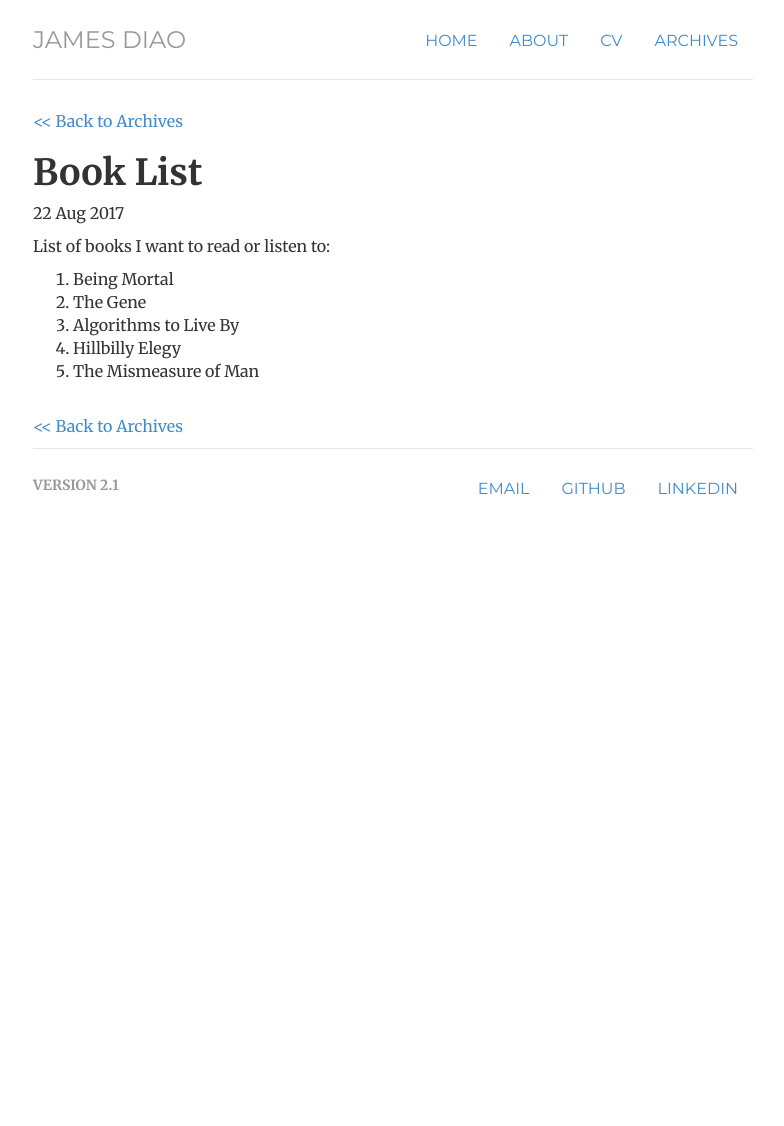
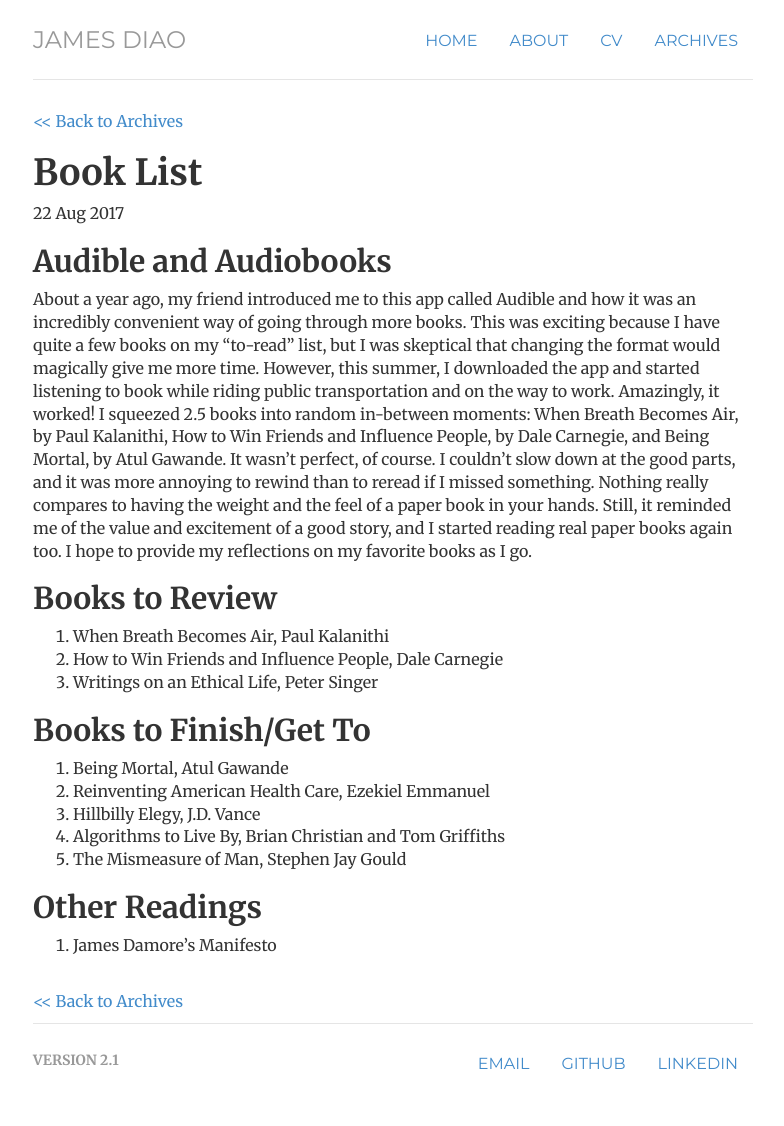
Before and after one commit to WENWENYU/jamesdiao.github.io, a Jekyll site: the page built from _posts/2017-08-22-book-list.md, in a window 1280 px wide. Shown: the whole page, without its empty margins (247-1031 px from the left). Built offline with Jekyll 4.4.1, drawn with Linux system fonts in a browser that asks for light colours; before the commit the page ends 900 px from its top, so only the background shows below that.

Commit message:
Added answers for book list and 36 questions

```diff
--- a/_posts/2017-08-22-book-list.md
+++ b/_posts/2017-08-22-book-list.md
@@ -4,10 +4,21 @@ title: "Book List"
 date: 2017-08-22
 ---
 
-List of books I want to read or listen to:
+## Audible and Audiobooks
+About a year ago, my friend introduced me to this app called Audible and how it was an incredibly convenient way of going through more books. This was exciting because I have quite a few books on my "to-read" list, but I was skeptical that changing the format would magically give me more time. However, this summer, I downloaded the app and started listening to book while riding public transportation and on the way to work. Amazingly, it worked! I squeezed 2.5 books into random in-between moments: When Breath Becomes Air, by Paul Kalanithi, How to Win Friends and Influence People, by Dale Carnegie, and Being Mortal, by Atul Gawande. It wasn't perfect, of course. I couldn't slow down at the good parts, and it was more annoying to rewind than to reread if I missed something. Nothing really compares to having the weight and the feel of a paper book in your hands. Still, it reminded me of the value and excitement of a good story, and I started reading real paper books again too. I hope to provide my reflections on my favorite books as I go.
 
-1. Being Mortal
-2. The Gene
-3. Algorithms to Live By
-4. Hillbilly Elegy
-5. The Mismeasure of Man
+## Books to Review
+1. When Breath Becomes Air, Paul Kalanithi
+2. How to Win Friends and Influence People, Dale Carnegie
+3. Writings on an Ethical Life, Peter Singer
+
+
+## Books to Finish/Get To
+1. Being Mortal, Atul Gawande
+2. Reinventing American Health Care, Ezekiel Emmanuel
+3. Hillbilly Elegy, J.D. Vance
+4. Algorithms to Live By, Brian Christian and Tom Griffiths
+5. The Mismeasure of Man, Stephen Jay Gould
+
+## Other Readings
+1. James Damore's Manifesto
--- a/about/index.html
+++ b/about/index.html
@@ -15,6 +15,8 @@ title: About Me
     learning and interests throughout my education, and this is where I've
     decided to put it.</p>
     <br>
+  </div>
+
   <p> I grew up in Sugar Land, Texas, a suburban outgrowth of Houston. I lived there for my first eighteen years, before coming to the Northeast for college. While in college, I took up Ballroom and Latin dance, which is basically how I spend all of my free time. I have also been able to explore my interest in the medicine: the scientific side through my classes and research, and the clinical side at Yale-New Haven Hospital and HAVEN Free Clinic. </p>
   <br>
   <p> My research work covers two distinct fields: molecular bioinformatics and clinical genetics. I have a few blurbs on my projects below, but please click on the links if you'd like more information. </p>
@@ -22,4 +24,3 @@ title: About Me
   <p> The next two summers, I worked in the <a href="/archives/2017/08/22/zak-lab">Kohane Lab</a> at the Harvard-MIT Summer Institute on clinical genetics. With the release of large and diverse control sequencing cohorts, we now have the data to study some important measures, such as the predictive capacity of a certain genetic test, or how ethnic populations might be affected differently. I've been working on these estimations and comparisons for the past year. </p>
   <p> Right now, I'm particularly excited about applications of deep learning to biomedical problems. Specifically, I was blown away by three papers that described super-human classification of disease states (e.g. diabetic retinopathy, skin cancers, and heart arrhythmias). It's an incredible feat, and I love how this kind of work has a direct and powerful link to actually improving care. I have little experience in this field, but I'm taking more classes in this area, and I recently started a project to estimate left ventricular measurements in cardiac MRIs. One day, if all goes well, I would love to contribute to similar advances.</p>
 </div>
-</div>
```
Also changed, not shown: _posts/2017-08-22-36-questions.md (+3 -3 lines), img/circle-framed-headshot.jpg (renamed from img/circle-frame-headshot.jpg). Lines whose indentation alone changed are shown as unchanged.
